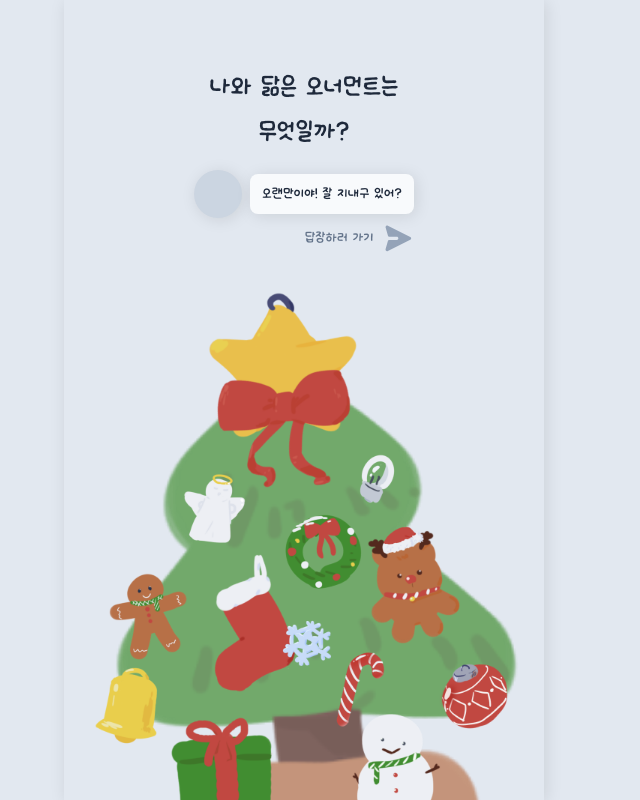
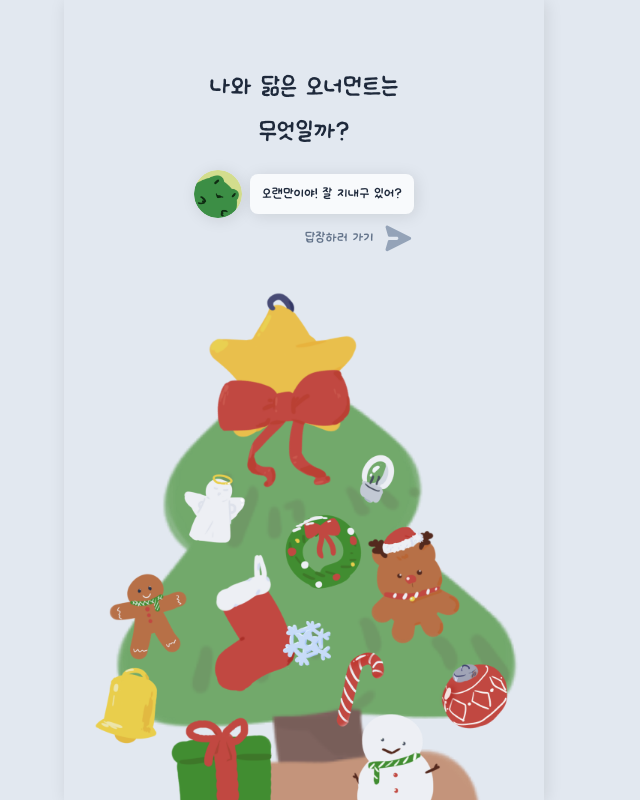
Before and after one commit to MaetDol/christmas-ornament, a Next.js app: page / in a window 1280 px wide. Shown: the whole page, without its empty margins (336-976 px from the left). Built offline with nearby package versions, Linux system fonts and the light colour scheme.

Commit message:
feat, 프로필 이미지 추가

```diff
--- a/src/components/Chat/PartnerMessage.tsx
+++ b/src/components/Chat/PartnerMessage.tsx
@@ -1,3 +1,6 @@
+import PROFILE from "@/static/images/profile.png";
+import Image from "next/image";
+
 interface Props {
   content: string[];
 }
@@ -5,7 +8,13 @@ interface Props {
 export function PartnerMessage({ content }: Props) {
   return (
     <li className="flex gap-2 break-words">
-      <div className="w-12 h-12 rounded-full shadow-drop-1 bg-slate-300 shrink-0"></div>
+      <Image
+        className="rounded-full shadow-drop-1 shrink-0 w-12 h-12"
+        src={PROFILE}
+        width={48}
+        height={48}
+        alt="profile"
+      />
       <ol className="text-[16px] text-slate-800 mt-1 flex flex-col gap-2 items-start">
         {content.map((message, index) => (
           <li
```
Also changed, not shown: src/static/images/profile.png (added).
